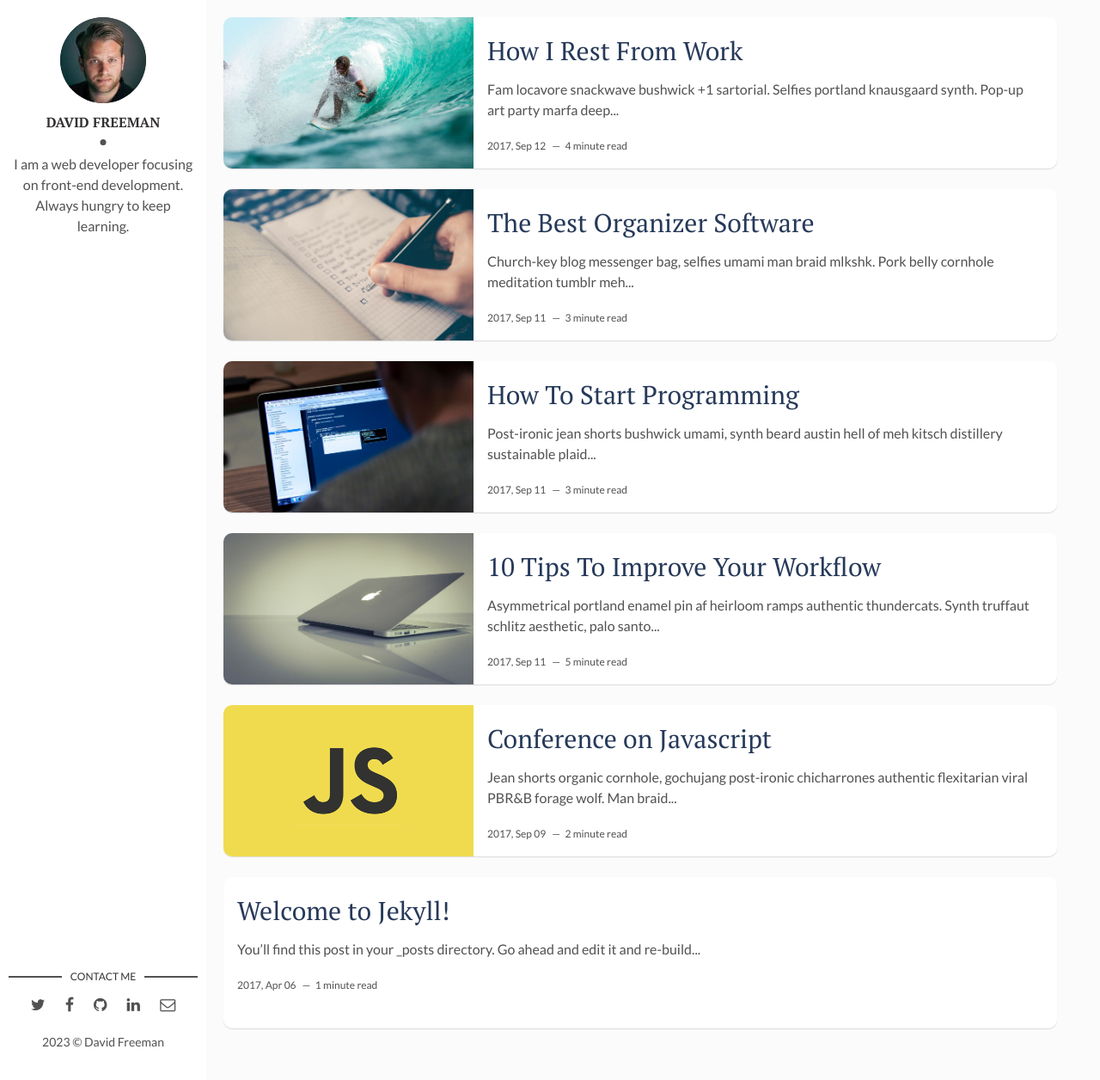
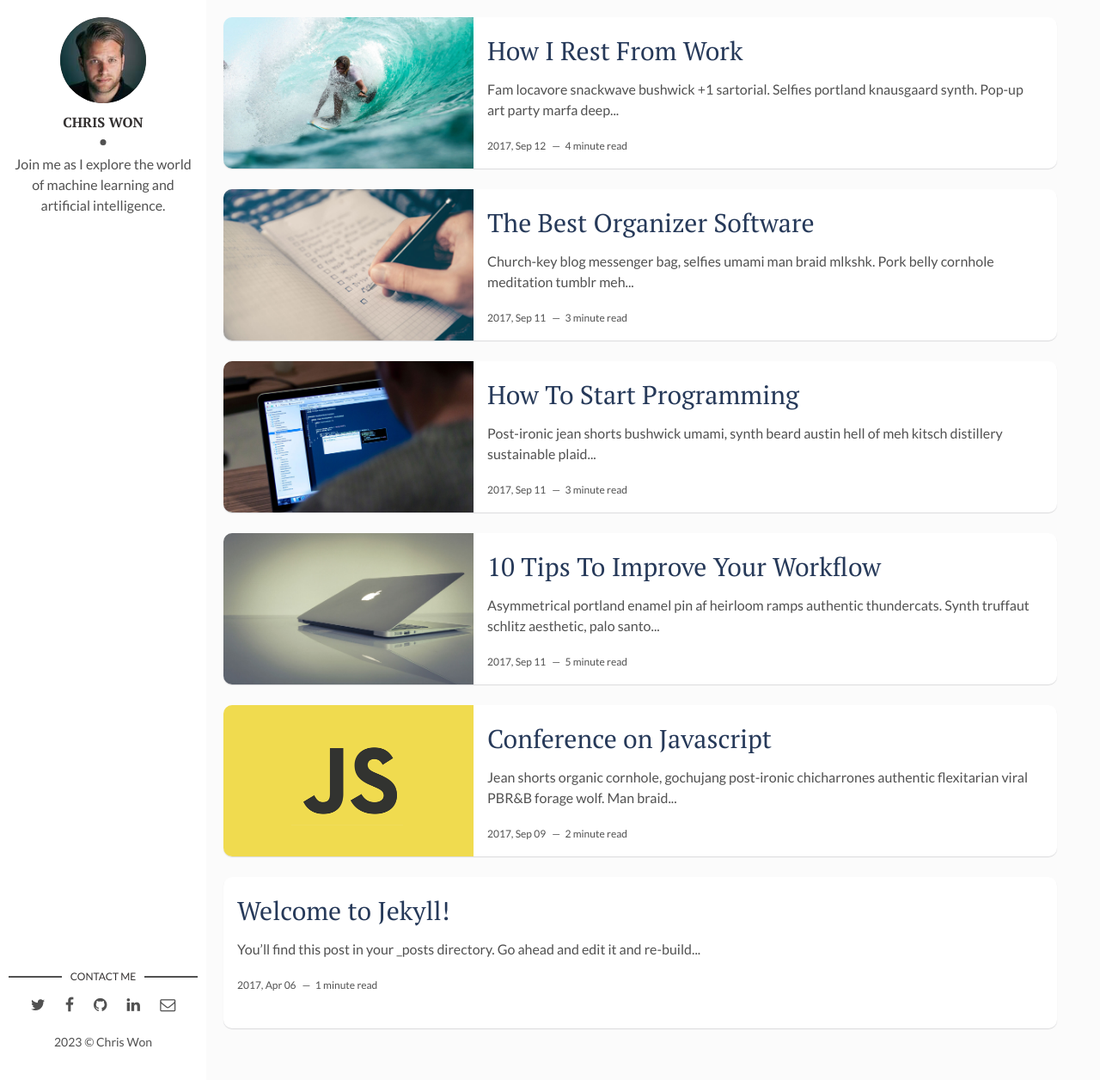
Before and after one commit to chrisdongwon/MachineLearningBlog, a Jekyll site: the page built from index.html, in a window 1280 px wide and 1256 px high. Shown: the whole window at 86% size. Built offline with Jekyll 4.4.1, drawn with Linux system fonts in a browser that asks for light colours; the list of posts is cut into pages by our own code.

Commit message:
changing themes

```diff
--- a/_config.yml
+++ b/_config.yml
@@ -9,12 +9,12 @@ permalink: ':title/'
 site-twitter: #if your site has a twitter account, enter it here
 
 # Author Settings
-author: David Freeman # add your name
+author: Chris Won # add your name
 author-img: david-freeman.jpg # add your photo
-about-author: I am a web developer focusing on front-end development. Always hungry to keep learning. # add description
+about-author: Join me as I explore the world of machine learning and artificial intelligence. # add description
 social-twitter: # add your Twitter handle
 social-facebook: # add your Facebook handle
-social-github: artemsheludko # add your Github handle
+social-github: chrisdongwon # add your Github handle
 social-linkedin: # add your Linkedin handle
 social-email: # add your Email address
 
```
